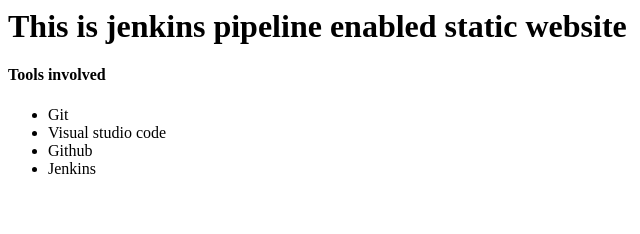
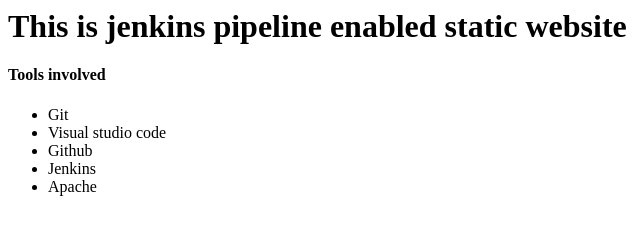
Before and after one commit to VictorMajumder/static-web-site-, a plain HTML site: page index.html in a window 1280 px wide. Shown: the full height of the page, 0-640 px from the left. Drawn offline with Linux system fonts and the light colour scheme.

Commit message:
commit-2

```diff
--- a/index.html
+++ b/index.html
@@ -10,6 +10,7 @@
                 <li>Visual studio code</li>
                 <li>Github</li>
                 <li>Jenkins</li>
+                <li>Apache</li>
             </ul>
     </body>
 </html>
```
